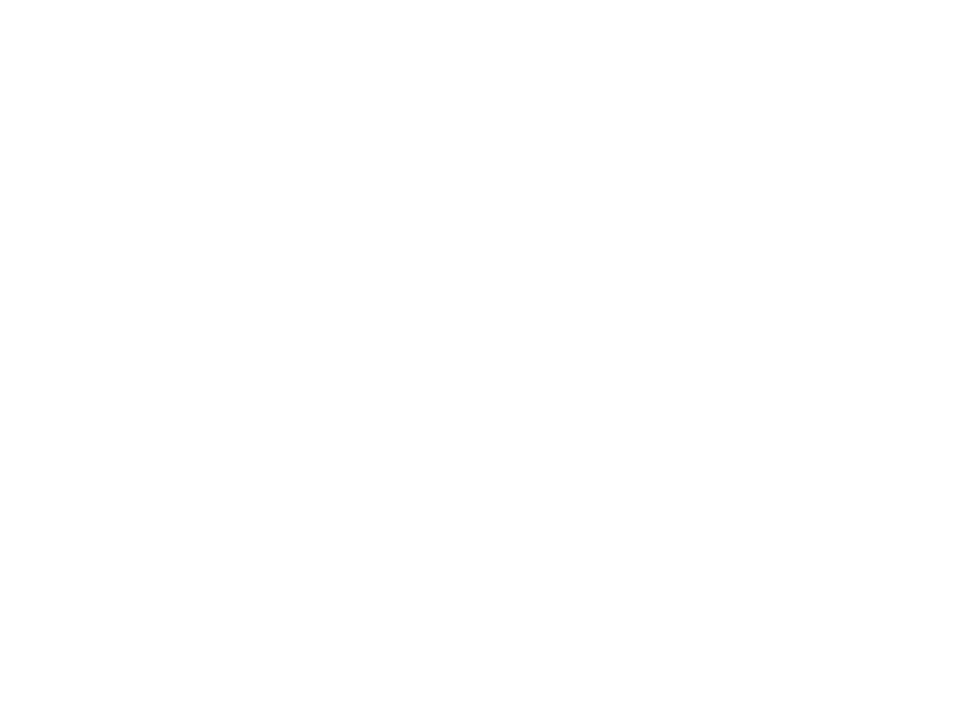
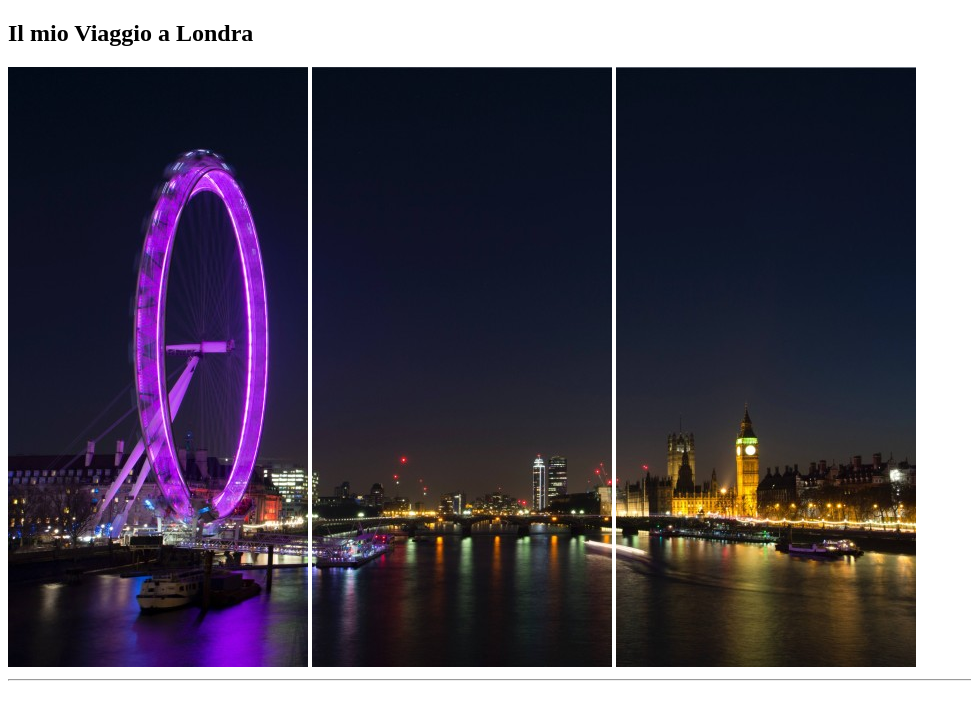
Before and after one commit to N1kola0s/html-london-trip, a plain HTML site: page index.html in a window 1280 px wide. Shown: the whole page, without its empty margins (0-971 px from the left). Drawn offline with Linux system fonts and the light colour scheme.

Commit message:
Add section in header
Added h1 and images

```diff
--- a/index.html
+++ b/index.html
@@ -11,6 +11,24 @@
 
     <!-- inizio elemento header contenente titolo e img -->
     <header>
+
+        <section>
+
+            <h1> Il mio Viaggio a Londra</h1>
+            <!-- inserimento del titolo -->
+
+            <img src="img/pexels-bill-emrich-230794-0.jpg" alt="panoramica pt1">
+
+            <img src="img/pexels-bill-emrich-230794-1.jpg" alt="panoramica pt2">
+
+            <img src="img/pexels-bill-emrich-230794-2.jpg" alt="panoramica pt3">
+            <!-- inserimento delle tre immagini panoramica città di Londra -->
+
+            <hr>
+            <!-- inserimento barra separatrice -->
+
+
+        </section>
 
     </header>
     <!-- fine elemento header -->
```
